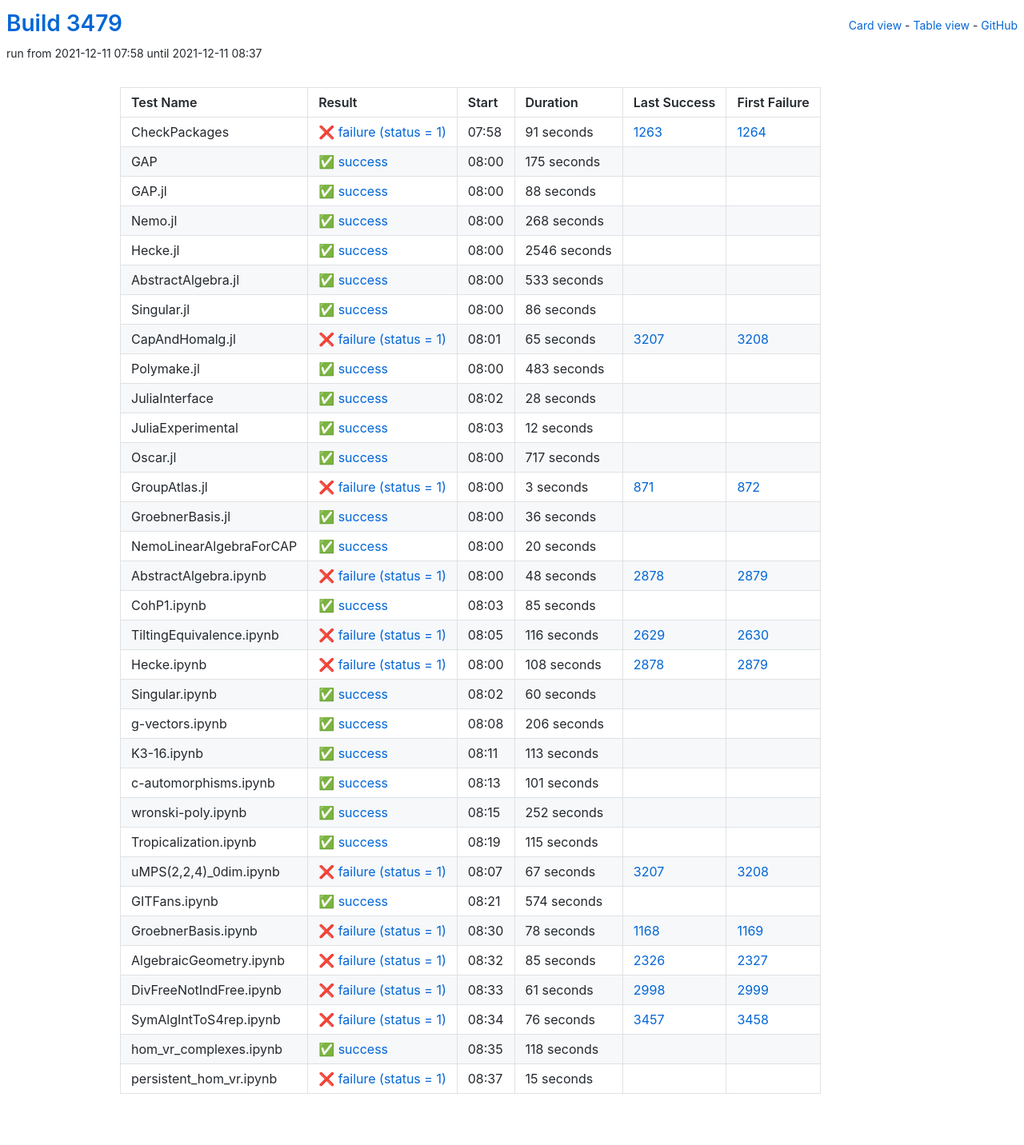
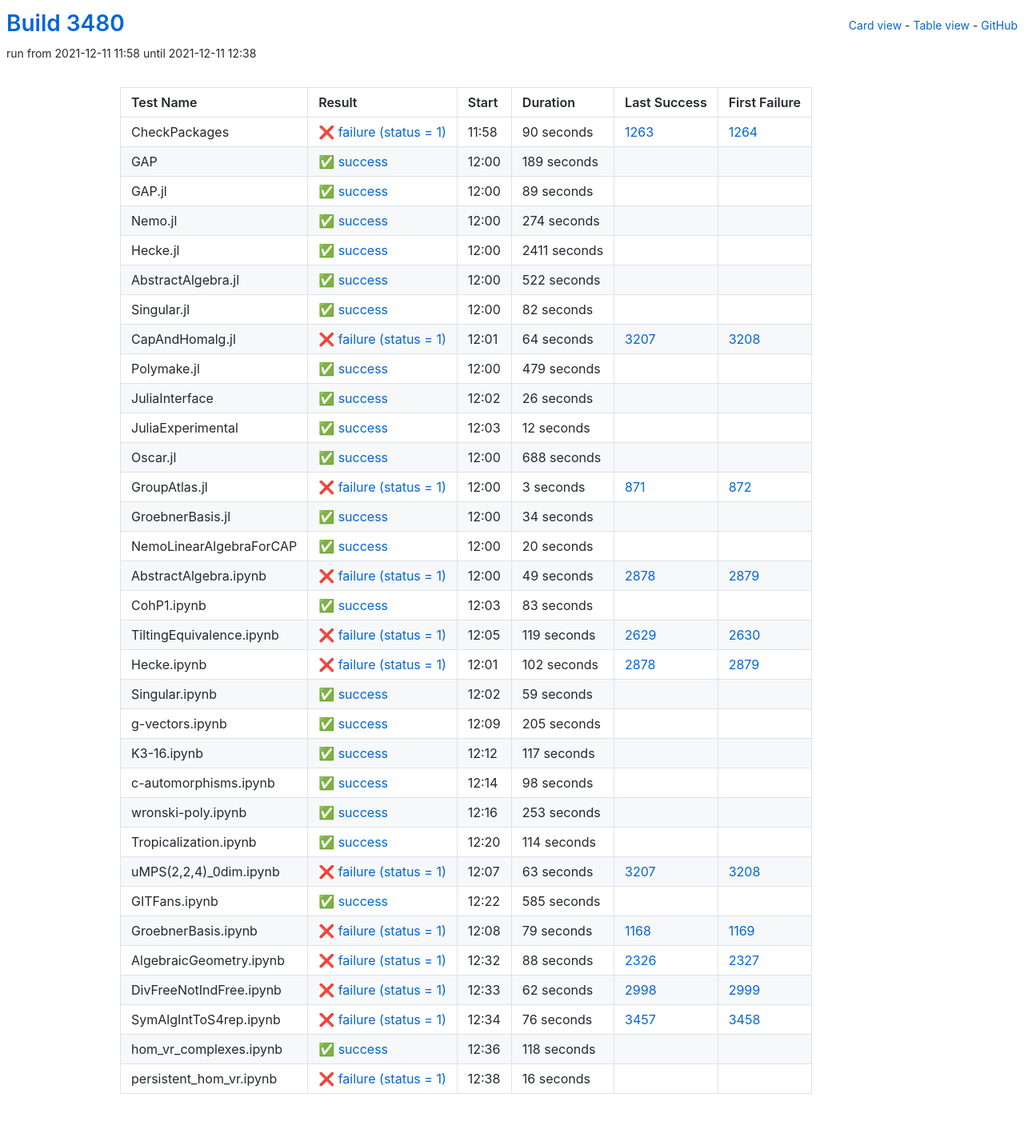
Before and after one commit to oscar-system/oscar-ci-status-stable, a Jekyll site: the page built from table.html, in a window 1280 px wide. Shown: the whole page at 80% size. Built offline with Jekyll 4.4.1, drawn with Linux system fonts in a browser that asks for light colours.

Commit message:
Build #3480

```diff
--- a/_data/ci.yml
+++ b/_data/ci.yml
@@ -1,6 +1,6 @@
 ---
-build: 3479
-build_url: https://oscarci.mathematik.uni-kl.de/job/oscar-stable/3479/
+build: 3480
+build_url: https://oscarci.mathematik.uni-kl.de/job/oscar-stable/3480/
 job: oscar-stable
 organization: oscar-system
 repo: oscar-ci-status-stable
@@ -8,128 +8,128 @@ repourl: https://github.com/oscar-system/oscar-ci-status-stable
 tests:
 - name: CheckPackages
   id: checkpackages
-  log: https://oscarci.mathematik.uni-kl.de/job/oscar-stable/3479/artifact/logs/build-3479/CheckPackages.log
-  start: 2021-12-11 07:58
+  log: https://oscarci.mathematik.uni-kl.de/job/oscar-stable/3480/artifact/logs/build-3480/CheckPackages.log
+  start: 2021-12-11 11:58
   success: false
   exitcode: 1
   status: failure
-  duration: 91
+  duration: 90
   last_success: 1263
   last_success_url: https://oscarci.mathematik.uni-kl.de/job/oscar-stable/1263/
   first_failure: 1264
   first_failure_url: https://oscarci.mathematik.uni-kl.de/job/oscar-stable/1264/
 - name: GAP
   id: gap
-  log: https://oscarci.mathematik.uni-kl.de/job/oscar-stable/3479/artifact/logs/build-3479/GAP.log
-  start: 2021-12-11 08:00
+  log: https://oscarci.mathematik.uni-kl.de/job/oscar-stable/3480/artifact/logs/build-3480/GAP.log
+  start: 2021-12-11 12:00
   success: true
   exitcode: 0
   status: success
-  duration: 175
+  duration: 189
   last_success: false
   last_success_url:
   first_failure: false
   first_failure_url:
 - name: GAP.jl
   id: gap-jl
-  log: https://oscarci.mathematik.uni-kl.de/job/oscar-stable/3479/artifact/logs/build-3479/GAP.jl.log
-  start: 2021-12-11 08:00
+  log: https://oscarci.mathematik.uni-kl.de/job/oscar-stable/3480/artifact/logs/build-3480/GAP.jl.log
+  start: 2021-12-11 12:00
   success: true
   exitcode: 0
   status: success
-  duration: 88
+  duration: 89
   last_success: false
   last_success_url:
   first_failure: false
   first_failure_url:
 - name: Nemo.jl
   id: nemo-jl
-  log: https://oscarci.mathematik.uni-kl.de/job/oscar-stable/3479/artifact/logs/build-3479/Nemo.jl.log
-  start: 2021-12-11 08:00
+  log: https://oscarci.mathematik.uni-kl.de/job/oscar-stable/3480/artifact/logs/build-3480/Nemo.jl.log
+  start: 2021-12-11 12:00
   success: true
   exitcode: 0
   status: success
-  duration: 268
+  duration: 274
   last_success: false
   last_success_url:
   first_failure: false
   first_failure_url:
 - name: Hecke.jl
   id: hecke-jl
-  log: https://oscarci.mathematik.uni-kl.de/job/oscar-stable/3479/artifact/logs/build-3479/Hecke.jl.log
-  start: 2021-12-11 08:00
+  log: https://oscarci.mathematik.uni-kl.de/job/oscar-stable/3480/artifact/logs/build-3480/Hecke.jl.log
+  start: 2021-12-11 12:00
   success: true
   exitcode: 0
   status: success
-  duration: 2546
+  duration: 2411
   last_success: false
   last_success_url:
   first_failure: false
   first_failure_url:
 - name: AbstractAlgebra.jl
   id: abstractalgebra-jl
-  log: https://oscarci.mathematik.uni-kl.de/job/oscar-stable/3479/artifact/logs/build-3479/AbstractAlgebra.jl.log
-  start: 2021-12-11 08:00
+  log: https://oscarci.mathematik.uni-kl.de/job/oscar-stable/3480/artifact/logs/build-3480/AbstractAlgebra.jl.log
+  start: 2021-12-11 12:00
   success: true
   exitcode: 0
   status: success
-  duration: 533
+  duration: 522
   last_success: false
   last_success_url:
   first_failure: false
   first_failure_url:
 - name: Singular.jl
   id: singular-jl
-  log: https://oscarci.mathematik.uni-kl.de/job/oscar-stable/3479/artifact/logs/build-3479/Singular.jl.log
-  start: 2021-12-11 08:00
+  log: https://oscarci.mathematik.uni-kl.de/job/oscar-stable/3480/artifact/logs/build-3480/Singular.jl.log
+  start: 2021-12-11 12:00
   success: true
   exitcode: 0
   status: success
-  duration: 86
+  duration: 82
   last_success: false
   last_success_url:
   first_failure: false
   first_failure_url:
 - name: CapAndHomalg.jl
   id: capandhomalg-jl
-  log: https://oscarci.mathematik.uni-kl.de/job/oscar-stable/3479/artifact/logs/build-3479/CapAndHomalg.jl.log
-  start: 2021-12-11 08:01
+  log: https://oscarci.mathematik.uni-kl.de/job/oscar-stable/3480/artifact/logs/build-3480/CapAndHomalg.jl.log
+  start: 2021-12-11 12:01
   success: false
   exitcode: 1
   status: failure
-  duration: 65
+  duration: 64
   last_success: 3207
   last_success_url: https://oscarci.mathematik.uni-kl.de/job/oscar-stable/3207/
   first_failure: 3208
   first_failure_url: https://oscarci.mathematik.uni-kl.de/job/oscar-stable/3208/
 - name: Polymake.jl
   id: polymake-jl
-  log: https://oscarci.mathematik.uni-kl.de/job/oscar-stable/3479/artifact/logs/build-3479/Polymake.jl.log
-  start: 2021-12-11 08:00
+  log: https://oscarci.mathematik.uni-kl.de/job/oscar-stable/3480/artifact/logs/build-3480/Polymake.jl.log
+  start: 2021-12-11 12:00
   success: true
   exitcode: 0
   status: success
-  duration: 483
+  duration: 479
   last_success: false
   last_success_url:
   first_failure: false
   first_failure_url:
 - name: JuliaInterface
   id: juliainterface
-  log: https://oscarci.mathematik.uni-kl.de/job/oscar-stable/3479/artifact/logs/build-3479/JuliaInterface.log
-  start: 2021-12-11 08:02
+  log: https://oscarci.mathematik.uni-kl.de/job/oscar-stable/3480/artifact/logs/build-3480/JuliaInterface.log
+  start: 2021-12-11 12:02
   success: true
   exitcode: 0
   status: success
-  duration: 28
+  duration: 26
   last_success: false
   last_success_url:
   first_failure: false
   first_failure_url:
 - name: JuliaExperimental
   id: juliaexperimental
-  log: https://oscarci.mathematik.uni-kl.de/job/oscar-stable/3479/artifact/logs/build-3479/JuliaExperimental.log
-  start: 2021-12-11 08:03
+  log: https://oscarci.mathematik.uni-kl.de/job/oscar-stable/3480/artifact/logs/build-3480/JuliaExperimental.log
+  start: 2021-12-11 12:03
   success: true
   exitcode: 0
   status: success
@@ -140,20 +140,20 @@ tests:
   first_failure_url:
 - name: Oscar.jl
   id: oscar-jl
-  log: https://oscarci.mathematik.uni-kl.de/job/oscar-stable/3479/artifact/logs/build-3479/Oscar.jl.log
-  start: 2021-12-11 08:00
+  log: https://oscarci.mathematik.uni-kl.de/job/oscar-stable/3480/artifact/logs/build-3480/Oscar.jl.log
+  start: 2021-12-11 12:00
   success: true
   exitcode: 0
   status: success
-  duration: 717
+  duration: 688
   last_success: false
   last_success_url:
   first_failure: false
   first_failure_url:
 - name: GroupAtlas.jl
   id: groupatlas-jl
-  log: https://oscarci.mathematik.uni-kl.de/job/oscar-stable/3479/artifact/logs/build-3479/GroupAtlas.jl.log
-  start: 2021-12-11 08:00
+  log: https://oscarci.mathematik.uni-kl.de/job/oscar-stable/3480/artifact/logs/build-3480/GroupAtlas.jl.log
+  start: 2021-12-11 12:00
   success: false
   exitcode: 1
   status: failure
@@ -164,20 +164,20 @@ tests:
   first_failure_url: https://oscarci.mathematik.uni-kl.de/job/oscar-stable/872/
 - name: GroebnerBasis.jl
   id: groebnerbasis-jl
-  log: https://oscarci.mathematik.uni-kl.de/job/oscar-stable/3479/artifact/logs/build-3479/GroebnerBasis.jl.log
-  start: 2021-12-11 08:00
+  log: https://oscarci.mathematik.uni-kl.de/job/oscar-stable/3480/artifact/logs/build-3480/GroebnerBasis.jl.log
+  start: 2021-12-11 12:00
   success: true
   exitcode: 0
   status: success
-  duration: 36
+  duration: 34
   last_success: false
   last_success_url:
   first_failure: false
   first_failure_url:
 - name: NemoLinearAlgebraForCAP
   id: nemolinearalgebraforcap
-  log: https://oscarci.mathematik.uni-kl.de/job/oscar-stable/3479/artifact/logs/build-3479/NemoLinearAlgebraForCAP.log
-  start: 2021-12-11 08:00
+  log: https://oscarci.mathematik.uni-kl.de/job/oscar-stable/3480/artifact/logs/build-3480/NemoLinearAlgebraForCAP.log
+  start: 2021-12-11 12:00
   success: true
   exitcode: 0
   status: success
@@ -188,188 +188,188 @@ tests:
   first_failure_url:
 - name: AbstractAlgebra.ipynb
   id: abstractalgebra-ipynb
-  log: https://oscarci.mathematik.uni-kl.de/job/oscar-stable/3479/artifact/logs/build-3479/AbstractAlgebra.ipynb.log
-  start: 2021-12-11 08:00
+  log: https://oscarci.mathematik.uni-kl.de/job/oscar-stable/3480/artifact/logs/build-3480/AbstractAlgebra.ipynb.log
+  start: 2021-12-11 12:00
   success: false
   exitcode: 1
   status: failure
-  duration: 48
+  duration: 49
   last_success: 2878
   last_success_url: https://oscarci.mathematik.uni-kl.de/job/oscar-stable/2878/
   first_failure: 2879
   first_failure_url: https://oscarci.mathematik.uni-kl.de/job/oscar-stable/2879/
 - name: CohP1.ipynb
   id: cohp1-ipynb
-  log: https://oscarci.mathematik.uni-kl.de/job/oscar-stable/3479/artifact/logs/build-3479/CohP1.ipynb.log
-  start: 2021-12-11 08:03
+  log: https://oscarci.mathematik.uni-kl.de/job/oscar-stable/3480/artifact/logs/build-3480/CohP1.ipynb.log
+  start: 2021-12-11 12:03
   success: true
   exitcode: 0
   status: success
-  duration: 85
+  duration: 83
   last_success: false
   last_success_url:
   first_failure: false
   first_failure_url:
 - name: TiltingEquivalence.ipynb
   id: tiltingequivalence-ipynb
-  log: https://oscarci.mathematik.uni-kl.de/job/oscar-stable/3479/artifact/logs/build-3479/TiltingEquivalence.ipynb.log
-  start: 2021-12-11 08:05
+  log: https://oscarci.mathematik.uni-kl.de/job/oscar-stable/3480/artifact/logs/build-3480/TiltingEquivalence.ipynb.log
+  start: 2021-12-11 12:05
   success: false
   exitcode: 1
   status: failure
-  duration: 116
+  duration: 119
   last_success: 2629
   last_success_url: https://oscarci.mathematik.uni-kl.de/job/oscar-stable/2629/
   first_failure: 2630
   first_failure_url: https://oscarci.mathematik.uni-kl.de/job/oscar-stable/2630/
 - name: Hecke.ipynb
   id: hecke-ipynb
-  log: https://oscarci.mathematik.uni-kl.de/job/oscar-stable/3479/artifact/logs/build-3479/Hecke.ipynb.log
-  start: 2021-12-11 08:00
+  log: https://oscarci.mathematik.uni-kl.de/job/oscar-stable/3480/artifact/logs/build-3480/Hecke.ipynb.log
+  start: 2021-12-11 12:01
   success: false
   exitcode: 1
   status: failure
-  duration: 108
+  duration: 102
   last_success: 2878
   last_success_url: https://oscarci.mathematik.uni-kl.de/job/oscar-stable/2878/
   first_failure: 2879
   first_failure_url: https://oscarci.mathematik.uni-kl.de/job/oscar-stable/2879/
 - name: Singular.ipynb
   id: singular-ipynb
-  log: https://oscarci.mathematik.uni-kl.de/job/oscar-stable/3479/artifact/logs/build-3479/Singular.ipynb.log
-  start: 2021-12-11 08:02
+  log: https://oscarci.mathematik.uni-kl.de/job/oscar-stable/3480/artifact/logs/build-3480/Singular.ipynb.log
+  start: 2021-12-11 12:02
   success: true
   exitcode: 0
   status: success
-  duration: 60
+  duration: 59
   last_success: false
   last_success_url:
   first_failure: false
   first_failure_url:
 - name: g-vectors.ipynb
   id: g-vectors-ipynb
-  log: https://oscarci.mathematik.uni-kl.de/job/oscar-stable/3479/artifact/logs/build-3479/g-vectors.ipynb.log
-  start: 2021-12-11 08:08
+  log: https://oscarci.mathematik.uni-kl.de/job/oscar-stable/3480/artifact/logs/build-3480/g-vectors.ipynb.log
+  start: 2021-12-11 12:09
   success: true
   exitcode: 0
   status: success
-  duration: 206
+  duration: 205
   last_success: false
   last_success_url:
   first_failure: false
   first_failure_url:
 - name: K3-16.ipynb
   id: k3-16-ipynb
-  log: https://oscarci.mathematik.uni-kl.de/job/oscar-stable/3479/artifact/logs/build-3479/K3-16.ipynb.log
-  start: 2021-12-11 08:11
+  log: https://oscarci.mathematik.uni-kl.de/job/oscar-stable/3480/artifact/logs/build-3480/K3-16.ipynb.log
+  start: 2021-12-11 12:12
   success: true
   exitcode: 0
   status: success
-  duration: 113
+  duration: 117
   last_success: false
   last_success_url:
   first_failure: false
   first_failure_url:
 - name: c-automorphisms.ipynb
   id: c-automorphisms-ipynb
-  log: https://oscarci.mathematik.uni-kl.de/job/oscar-stable/3479/artifact/logs/build-3479/c-automorphisms.ipynb.log
-  start: 2021-12-11 08:13
+  log: https://oscarci.mathematik.uni-kl.de/job/oscar-stable/3480/artifact/logs/build-3480/c-automorphisms.ipynb.log
+  start: 2021-12-11 12:14
   success: true
   exitcode: 0
   status: success
-  duration: 101
+  duration: 98
   last_success: false
   last_success_url:
   first_failure: false
   first_failure_url:
 - name: wronski-poly.ipynb
   id: wronski-poly-ipynb
-  log: https://oscarci.mathematik.uni-kl.de/job/oscar-stable/3479/artifact/logs/build-3479/wronski-poly.ipynb.log
-  start: 2021-12-11 08:15
+  log: https://oscarci.mathematik.uni-kl.de/job/oscar-stable/3480/artifact/logs/build-3480/wronski-poly.ipynb.log
+  start: 2021-12-11 12:16
   success: true
   exitcode: 0
   status: success
-  duration: 252
+  duration: 253
   last_success: false
   last_success_url:
   first_failure: false
   first_failure_url:
 - name: Tropicalization.ipynb
   id: tropicalization-ipynb
-  log: https://oscarci.mathematik.uni-kl.de/job/oscar-stable/3479/artifact/logs/build-3479/Tropicalization.ipynb.log
-  start: 2021-12-11 08:19
+  log: https://oscarci.mathematik.uni-kl.de/job/oscar-stable/3480/artifact/logs/build-3480/Tropicalization.ipynb.log
+  start: 2021-12-11 12:20
   success: true
   exitcode: 0
   status: success
-  duration: 115
+  duration: 114
   last_success: false
   last_success_url:
   first_failure: false
   first_failure_url:
 - name: uMPS(2,2,4)_0dim.ipynb
   id: umps-2-2-4-0dim-ipynb
-  log: https://oscarci.mathematik.uni-kl.de/job/oscar-stable/3479/artifact/logs/build-3479/uMPS-2-2-4-_0dim.ipynb.log
-  start: 2021-12-11 08:07
+  log: https://oscarci.mathematik.uni-kl.de/job/oscar-stable/3480/artifact/logs/build-3480/uMPS-2-2-4-_0dim.ipynb.log
+  start: 2021-12-11 12:07
   success: false
   exitcode: 1
   status: failure
-  duration: 67
+  duration: 63
   last_success: 3207
   last_success_url: https://oscarci.mathematik.uni-kl.de/job/oscar-stable/3207/
   first_failure: 3208
   first_failure_url: https://oscarci.mathematik.uni-kl.de/job/oscar-stable/3208/
 - name: GITFans.ipynb
   id: gitfans-ipynb
-  log: https://oscarci.mathematik.uni-kl.de/job/oscar-stable/3479/artifact/logs/build-3479/GITFans.ipynb.log
-  start: 2021-12-11 08:21
+  log: https://oscarci.mathematik.uni-kl.de/job/oscar-stable/3480/artifact/logs/build-3480/GITFans.ipynb.log
+  start: 2021-12-11 12:22
   success: true
   exitcode: 0
   status: success
-  duration: 574
+  duration: 585
   last_success: false
   last_success_url:
   first_failure: false
   first_failure_url:
 - name: GroebnerBasis.ipynb
   id: groebnerbasis-ipynb
-  log: https://oscarci.mathematik.uni-kl.de/job/oscar-stable/3479/artifact/logs/build-3479/GroebnerBasis.ipynb.log
-  start: 2021-12-11 08:30
+  log: https://oscarci.mathematik.uni-kl.de/job/oscar-stable/3480/artifact/logs/build-3480/GroebnerBasis.ipynb.log
+  start: 2021-12-11 12:08
   success: false
   exitcode: 1
   status: failure
-  duration: 78
+  duration: 79
   last_success: 1168
   last_success_url: https://oscarci.mathematik.uni-kl.de/job/oscar-stable/1168/
   first_failure: 1169
   first_failure_url: https://oscarci.mathematik.uni-kl.de/job/oscar-stable/1169/
 - name: AlgebraicGeometry.ipynb
   id: algebraicgeometry-ipynb
-  log: https://oscarci.mathematik.uni-kl.de/job/oscar-stable/3479/artifact/logs/build-3479/AlgebraicGeometry.ipynb.log
-  start: 2021-12-11 08:32
+  log: https://oscarci.mathematik.uni-kl.de/job/oscar-stable/3480/artifact/logs/build-3480/AlgebraicGeometry.ipynb.log
+  start: 2021-12-11 12:32
   success: false
   exitcode: 1
   status: failure
-  duration: 85
+  duration: 88
   last_success: 2326
   last_success_url: https://oscarci.mathematik.uni-kl.de/job/oscar-stable/2326/
   first_failure: 2327
   first_failure_url: https://oscarci.mathematik.uni-kl.de/job/oscar-stable/2327/
 - name: DivFreeNotIndFree.ipynb
   id: divfreenotindfree-ipynb
-  log: https://oscarci.mathematik.uni-kl.de/job/oscar-stable/3479/artifact/logs/build-3479/DivFreeNotIndFree.ipynb.log
-  start: 2021-12-11 08:33
+  log: https://oscarci.mathematik.uni-kl.de/job/oscar-stable/3480/artifact/logs/build-3480/DivFreeNotIndFree.ipynb.log
+  start: 2021-12-11 12:33
   success: false
   exitcode: 1
   status: failure
-  duration: 61
+  duration: 62
   last_success: 2998
   last_success_url: https://oscarci.mathematik.uni-kl.de/job/oscar-stable/2998/
   first_failure: 2999
   first_failure_url: https://oscarci.mathematik.uni-kl.de/job/oscar-stable/2999/
 - name: SymAlgIntToS4rep.ipynb
   id: symalginttos4rep-ipynb
-  log: https://oscarci.mathematik.uni-kl.de/job/oscar-stable/3479/artifact/logs/build-3479/SymAlgIntToS4rep.ipynb.log
-  start: 2021-12-11 08:34
+  log: https://oscarci.mathematik.uni-kl.de/job/oscar-stable/3480/artifact/logs/build-3480/SymAlgIntToS4rep.ipynb.log
+  start: 2021-12-11 12:34
   success: false
   exitcode: 1
   status: failure
@@ -380,8 +380,8 @@ tests:
   first_failure_url: https://oscarci.mathematik.uni-kl.de/job/oscar-stable/3458/
 - name: hom_vr_complexes.ipynb
   id: hom-vr-complexes-ipynb
-  log: https://oscarci.mathematik.uni-kl.de/job/oscar-stable/3479/artifact/logs/build-3479/hom_vr_complexes.ipynb.log
-  start: 2021-12-11 08:35
+  log: https://oscarci.mathematik.uni-kl.de/job/oscar-stable/3480/artifact/logs/build-3480/hom_vr_complexes.ipynb.log
+  start: 2021-12-11 12:36
   success: true
   exitcode: 0
   status: success
@@ -392,12 +392,12 @@ tests:
   first_failure_url:
 - name: persistent_hom_vr.ipynb
   id: persistent-hom-vr-ipynb
-  log: https://oscarci.mathematik.uni-kl.de/job/oscar-stable/3479/artifact/logs/build-3479/persistent_hom_vr.ipynb.log
-  start: 2021-12-11 08:37
+  log: https://oscarci.mathematik.uni-kl.de/job/oscar-stable/3480/artifact/logs/build-3480/persistent_hom_vr.ipynb.log
+  start: 2021-12-11 12:38
   success: false
   exitcode: 1
   status: failure
-  duration: 15
+  duration: 16
   last_success: false
   last_success_url:
   first_failure: false
```
Also changed, not shown: README.md.
